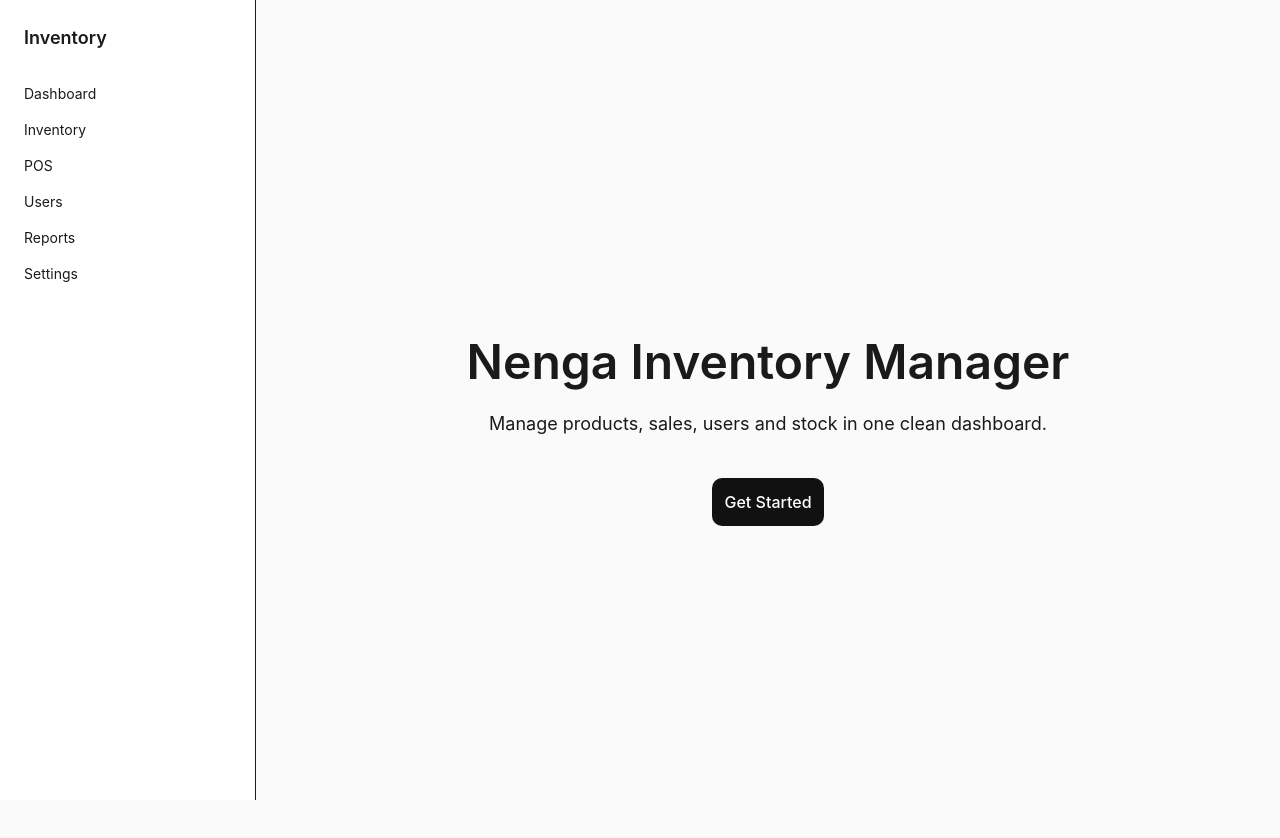
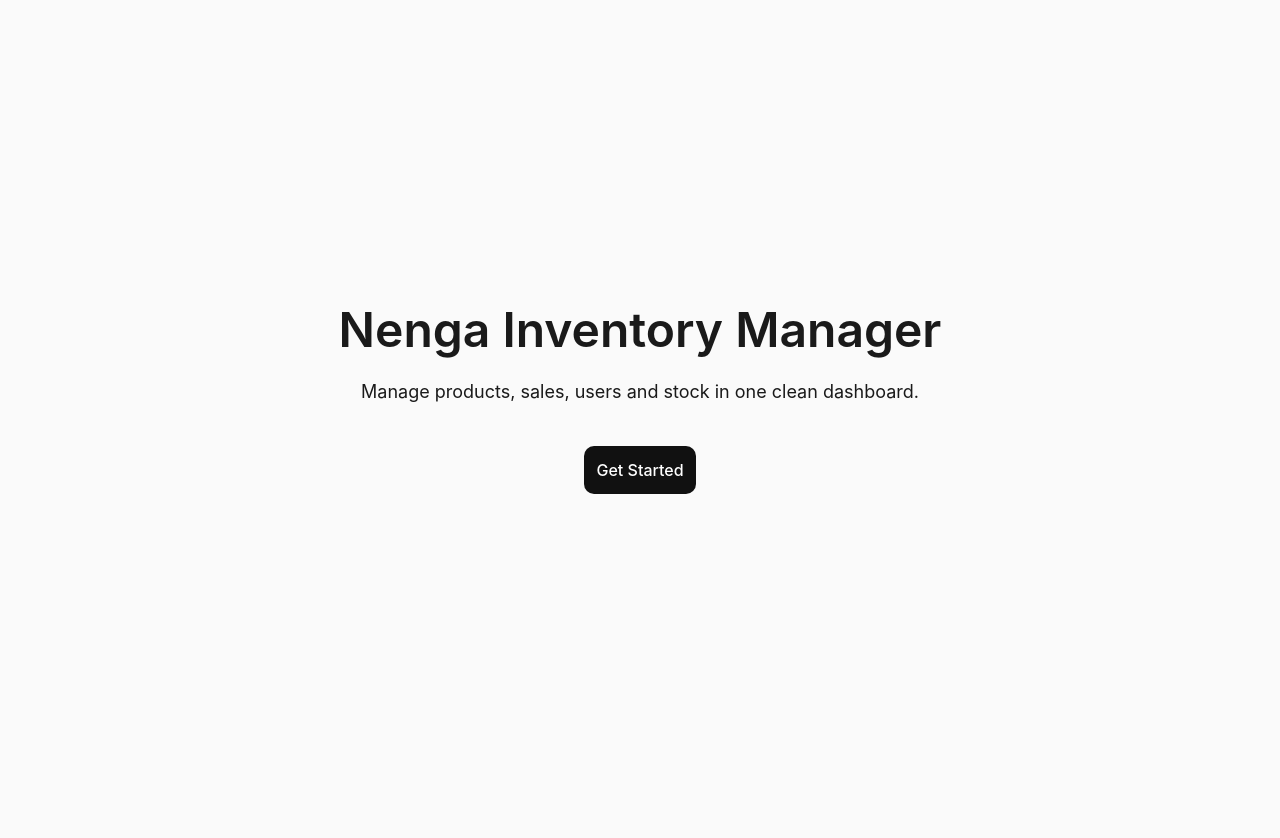
Before and after one commit to alton47/binzo, a Next.js app: page / in a window 1280 px wide. Shown: the top 838 px of the page. After the commit the page ends 800 px from the top, so only its background shows below. Built offline with nearby package versions, Linux system fonts and the light colour scheme.

Commit message:
Update layout.tsx

```diff
--- a/app/layout.tsx
+++ b/app/layout.tsx
@@ -1,6 +1,4 @@
-import type { Metadata } from "next";
 import { Geist, Geist_Mono } from "next/font/google";
-import Sidebar from "@/components/dashboard/Sidebar";
 import "./globals.css";
 
 const geistSans = Geist({
@@ -13,20 +11,19 @@ const geistMono = Geist_Mono({
   subsets: ["latin"],
 });
 
-export const metadata: Metadata = {
-  title: "Nenga Inventory Manager",
-  description: "Inventory Management Platform",
+export const metadata = {
+  title: "Inventory Manager",
+  description: "Modern Inventory SaaS",
 };
 
-export default function DashboardLayout({
+export default function RootLayout({
   children,
 }: {
   children: React.ReactNode;
 }) {
   return (
-    <div className="flex min-h-screen">
-      <Sidebar />
-      <div className="flex-1 p-8 `bg-var(--bg-main)`">{children}</div>
-    </div>
+    <html lang="en">
+      <body>{children}</body>
+    </html>
   );
 }
```
